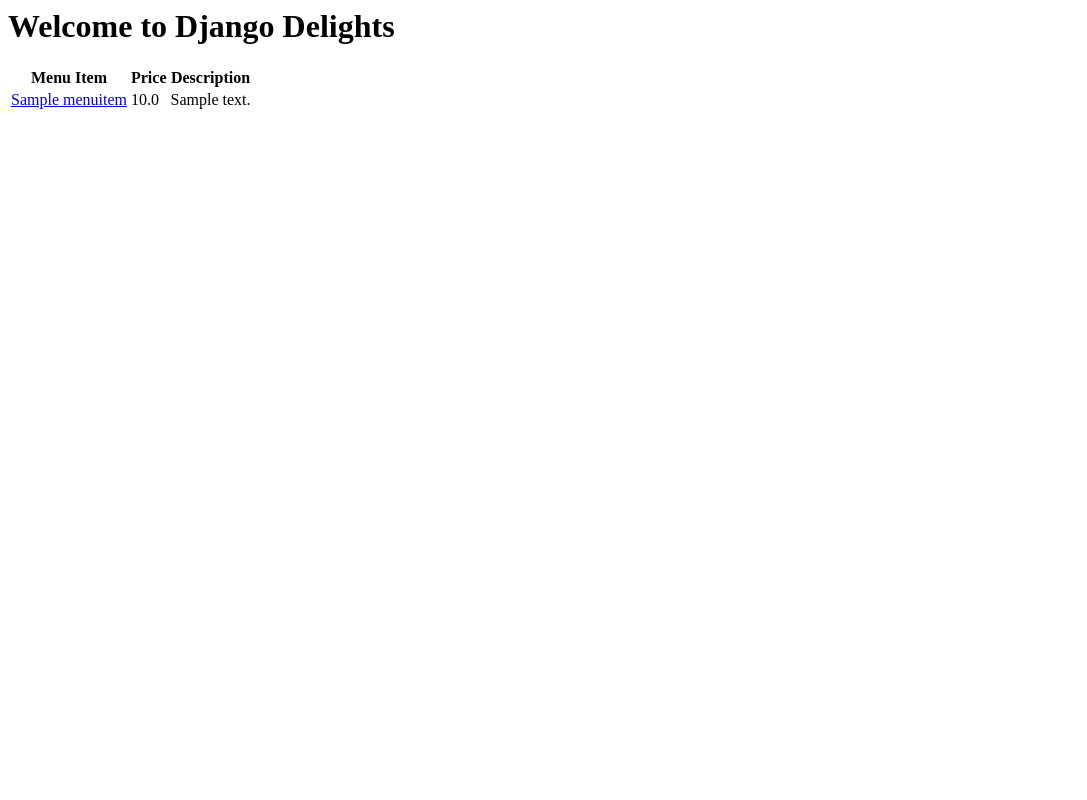
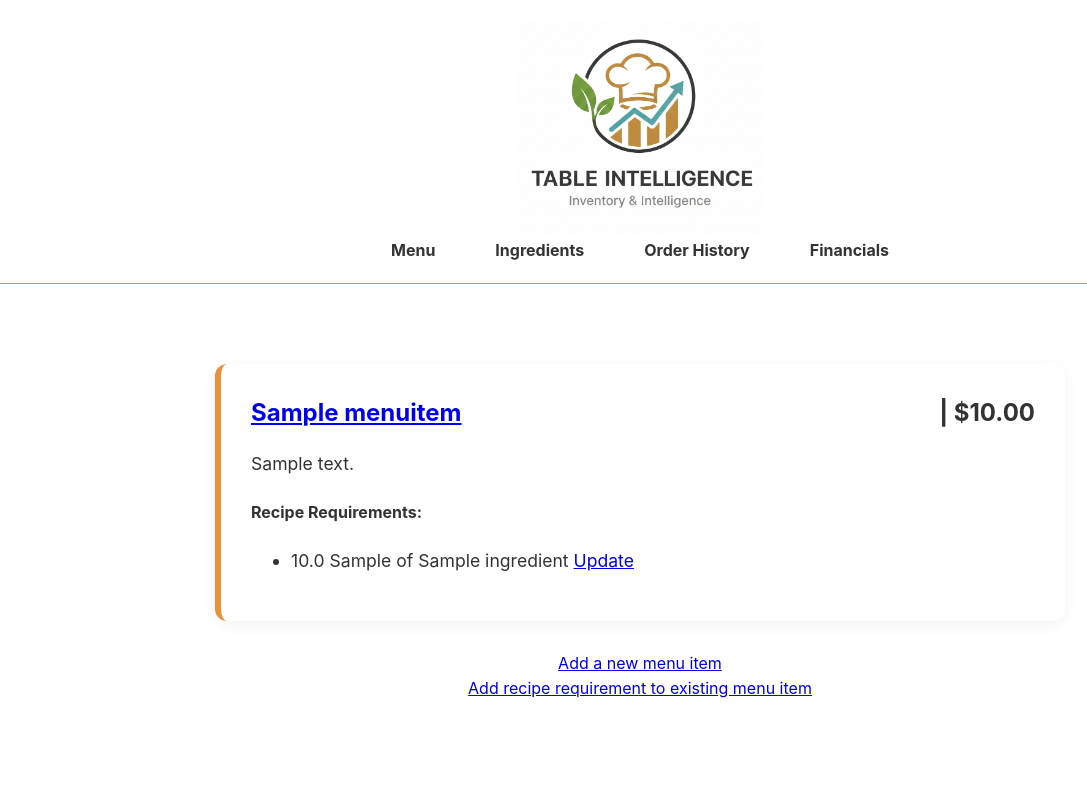
Before and after one commit to jackwillis938/django-capstone, a Django app: page /inventory/menu/ in a window 1280 px wide. Shown: the whole page, without its empty margins (0-1087 px from the left). Run offline with Django 5.2, Linux system fonts and the light colour scheme; tables that the repository leaves empty hold one stand-in row (values such as "Sample post").

Commit message:
Project complete

```diff
--- a/djangodelights/djangodelights/settings.py
+++ b/djangodelights/djangodelights/settings.py
@@ -116,3 +116,5 @@
 # https://docs.djangoproject.com/en/6.0/howto/static-files/
 
 STATIC_URL = 'static/'
+
+LOGIN_REDIRECT_URL = '/inventory/menu'
--- a/djangodelights/inventory/forms.py
+++ b/djangodelights/inventory/forms.py
@@ -1,5 +1,6 @@
 from django import forms
 from .models import Ingredient, Purchase, MenuItem, RecipeRequirements
+from django.contrib.auth.forms import UserCreationForm
 
 class IngredientForm(forms.ModelForm):
     class Meta:
@@ -20,3 +21,7 @@
     class Meta:
         model = RecipeRequirements
         fields = ("__all__")
+
+class SignUpForm(UserCreationForm):
+    class Meta(UserCreationForm.Meta):
+        fields=('email','username',)
--- a/djangodelights/inventory/models.py
+++ b/djangodelights/inventory/models.py
@@ -56,3 +56,11 @@
 
 def calculate_profit():
     return calculate_revenue() - calculate_total_cost()
+
+def auto_update_inventory(item: Purchase):
+    requirements = item.menu_item.reciperequirements_set.all()
+
+    for req in requirements:
+        ingredient = req.ingredient
+        ingredient.available_quantity -= req.quantity
+        ingredient.save()
--- /dev/null
+++ b/djangodelights/inventory/static/inventory/base.css
@@ -0,0 +1,102 @@
+/* Base styles */
+body {
+    font-family: -apple-system, BlinkMacSystemFont, "Segoe UI", Roboto, sans-serif;
+    color: #333;
+    line-height: 1.6;
+    margin: 0;
+    padding: 0;
+}
+
+p, li {
+    font-size: 1.1rem;
+}
+
+/*Logo and Nav*/
+#logo-div {
+    display: flex;
+    flex-direction: column;
+    align-items: center;
+    padding: 20px 0 0 0;
+}
+
+#main-logo {
+    width: 250px;
+    height: auto;
+}
+
+nav {
+    display: flex;
+    justify-content: center;
+    gap: 60px;
+    padding: 0 0 20px 0;
+    margin-bottom: 20px;
+    border-bottom: 1px solid #eb903b;
+}
+
+nav a {
+    text-decoration: none;
+    color: #333;
+    font-weight: bold;
+    font-size: 1rem;
+}
+
+/*layout and content containers */
+.content {
+    display: flex;
+    flex-direction: column;
+    align-items: center;
+    max-width: 900px;
+    margin: 40px auto;
+    padding: 0 20px;
+    text-align: center;
+}
+
+/* For the new Dashboard View structure */
+.menu-dashboard {
+    width: 100%;
+    max-width: 850px;
+    margin: 40px auto;
+}
+
+/*ingredient list*/
+table {
+    width: 100%;
+    border-collapse: collapse;
+    margin-top: 20px;
+    box-shadow: 0 4px 12px rgba(0, 0, 0, 0.1);
+}
+
+th {
+    background-color: #eb903b;
+    color: white;
+    padding: 15px;
+    text-align: center;
+}
+
+td {
+    padding: 15px;
+    border-bottom: 1px solid #ddd;
+    text-align: center;
+}
+
+tr:nth-child(even) { background-color: #f3f3f3; }
+tr:hover { background-color: #f1f1f1; }
+
+/*Menu Cards*/
+.menu-card {
+    background: #ffffff;
+    border-radius: 12px;
+    padding: 30px;
+    margin-bottom: 30px;
+    box-shadow: 0 4px 15px rgba(0, 0, 0, 0.05);
+    border-left: 6px solid #eb903b;
+    text-align: left; /* Improved readability for data */
+}
+
+/* Header Dish Name & Price */
+.card-header h3 {
+    margin: 0;
+    font-size: 1.5rem;
+    display: flex;
+    justify-content: space-between;
+}
--- a/djangodelights/inventory/templates/inventory/base.html
+++ b/djangodelights/inventory/templates/inventory/base.html
@@ -1,10 +1,22 @@
 <head>
+    {% load static %}
+    <link rel="stylesheet" href="{% static 'inventory/base.css' %}">
     {% block head %}
     {% endblock %}
 </head>
 
 <body>
-    <h1>Welcome to Django Delights</h1>
+
+    <div id="logo-div"><img id="main-logo" src="{% static 'inventory/logo.png' %}"></div>
+    <nav>
+        <a href="{% url 'menu' %}">Menu</a>
+        <a href="{% url 'ingredientslist' %}">Ingredients</a>
+        <a href="{% url 'purchaselist' %}">Order History</a>
+        <a href="{% url 'financialdashboard' %}">Financials</a>
+    </nav>
+
+    <div class="content">
     {% block content %}
     {% endblock %}
+    </div>
 </body>
--- a/djangodelights/inventory/templates/inventory/home.html
+++ b/djangodelights/inventory/templates/inventory/home.html
@@ -0,0 +1 @@
+{% extends inventory/base.html %}
--- a/djangodelights/inventory/templates/inventory/ingredients_list.html
+++ b/djangodelights/inventory/templates/inventory/ingredients_list.html
@@ -12,6 +12,7 @@
         <th>Available Quantity</th>
         <th>Price Per Unit</th>
         <th>Unit of Measurement</th>
+        <th></th>
     </tr>
     {% for ingredient in ingredient_list %}
         <tr>
@@ -27,4 +28,6 @@
         </tr>
     {% endfor %}
 </table>
+<br>
+<a href="{% url 'ingredientscreate' %}">Add a new ingredient</a>
 {% endblock %}
--- a/djangodelights/inventory/templates/inventory/menu_item_list.html
+++ b/djangodelights/inventory/templates/inventory/menu_item_list.html
@@ -1,18 +1,32 @@
 {% extends 'inventory/base.html' %}
 
 {% block content %}
-<table>
-    <tr>
-        <th>Menu Item</th>
-        <th>Price</th>
-        <th>Description</th>
-    </tr>
+<div class="menu-dashboard">
     {% for item in menuitem_list %}
-        <tr>
-            <td><a href="{% url 'menuitemupdate' item.pk %}">{{item.name}}</a></td>
-            <td>{{item.price}}</td>
-            <td>{{item.description}}</td>
-        </tr>
+    <div class="menu-card">
+        <div class="card-header">
+            <h3>
+                <a href="{% url 'menuitemupdate' item.pk %}">{{ item.name }}</a>
+                <span class="price">| ${{ item.price|floatformat:2 }}</span>
+            </h3>
+        </div>
+
+        <p class="description">{{ item.description }}</p>
+
+        <div class="requirements-section">
+            <h4>Recipe Requirements:</h4>
+            <ul>
+                {% for req in item.reciperequirements_set.all %}
+                <li>
+                    {{ req.quantity }} {{ req.ingredient.measurement_unit }} of {{ req.ingredient.name }}
+                    <a href="{% url 'reciperequirementsupdate' req.pk %}" class="update-link">Update</a>
+                </li>
+                {% endfor %}
+            </ul>
+        </div>
+    </div>
     {% endfor %}
-</table>
+    <a href="{% url 'menuitemcreate' %}">Add a new menu item</a><br>
+    <a href="{% url 'reciperequirementscreate' %}">Add recipe requirement to existing menu item</a>
+</div>
 {% endblock %}
--- a/djangodelights/inventory/templates/inventory/purchase_list.html
+++ b/djangodelights/inventory/templates/inventory/purchase_list.html
@@ -13,4 +13,6 @@
         </tr>
     {% endfor %}
 </table>
+<br>
+<a href="{% url 'purchasecreate' %}">Add a new purchase</a>
 {% endblock %}
--- a/djangodelights/inventory/urls.py
+++ b/djangodelights/inventory/urls.py
@@ -1,4 +1,4 @@
-from django.urls import path
+from django.urls import path, include
 from . import views
 
 urlpatterns = [
@@ -13,4 +13,7 @@
     path("recipe-requirements/create/", views.RecipeRequirementsCreateView.as_view(), name="reciperequirementscreate"),
     path("ingredients/update/<pk>", views.IngredientUpdateView.as_view(), name="ingredientsupdate"),
     path("menu/update/<pk>", views.MenuItemUpdateView.as_view(), name="menuitemupdate"),
+    path("recipe-requirements/update/<pk>", views.RecipeRequirementsUpdateView.as_view(), name="reciperequirementsupdate"),
+    path("accounts/", include('django.contrib.auth.urls')),
+    path('signup/', views.signup_view, name='signup')
 ]
--- a/djangodelights/inventory/views.py
+++ b/djangodelights/inventory/views.py
@@ -1,9 +1,11 @@
-from django.shortcuts import render
-from .models import Ingredient, RecipeRequirements, MenuItem, Purchase, calculate_total_cost, calculate_profit, calculate_revenue
+from django.shortcuts import render, redirect
+from .models import Ingredient, RecipeRequirements, MenuItem, Purchase, calculate_total_cost, calculate_profit, calculate_revenue, auto_update_inventory
 from django.views.generic import ListView
 from django.views.generic.edit import DeleteView, CreateView, UpdateView
 from django.urls import reverse_lazy
-from .forms import IngredientForm, MenuItemForm, PurchaseForm, RecipeRequirementsForm
+from .forms import IngredientForm, MenuItemForm, PurchaseForm, RecipeRequirementsForm, SignUpForm
+from django.contrib.auth import login
+from django.http import HttpResponse
 # Create your views here.
 
 class IngredientListView(ListView):
@@ -46,6 +48,10 @@
     form_class = PurchaseForm
     template_name = "inventory/purchase_create.html"
     success_url = reverse_lazy('ingredientslist')
+    def form_valid(self, form):
+        response = super().form_valid(form)
+        auto_update_inventory(self.object)
+        return response
 
 class RecipeRequirementsCreateView(CreateView):
     form_class = RecipeRequirementsForm
@@ -63,3 +69,22 @@
     form_class = MenuItemForm
     template_name = "inventory/menu_item_update.html"
     success_url = reverse_lazy('menu')
+
+class RecipeRequirementsUpdateView(UpdateView):
+    model = RecipeRequirements
+    form_class = RecipeRequirementsForm
+    template_name = "inventory/recipe_requirements_update.html"
+    success_url = reverse_lazy('menu')
+
+def signup_view(request):
+    if request.method == 'POST':
+        form = SignUpForm(request.POST)
+        if form.is_valid():
+            user = form.save()
+            login(request, user)
+            return redirect('menu')
+
+    else:
+        form = SignUpForm()
+
+    return render(request, 'inventory/signup.html', {'form':form})
```
Also changed, not shown: djangodelights/inventory/templates/inventory/recipe_requirements_update.html (added, +9 -0 lines), djangodelights/inventory/templates/inventory/signup.html (added, +9 -0 lines), djangodelights/inventory/templates/registration/login.html (added, +13 -0 lines), djangodelights/inventory/static/inventory/logo.png (added).
